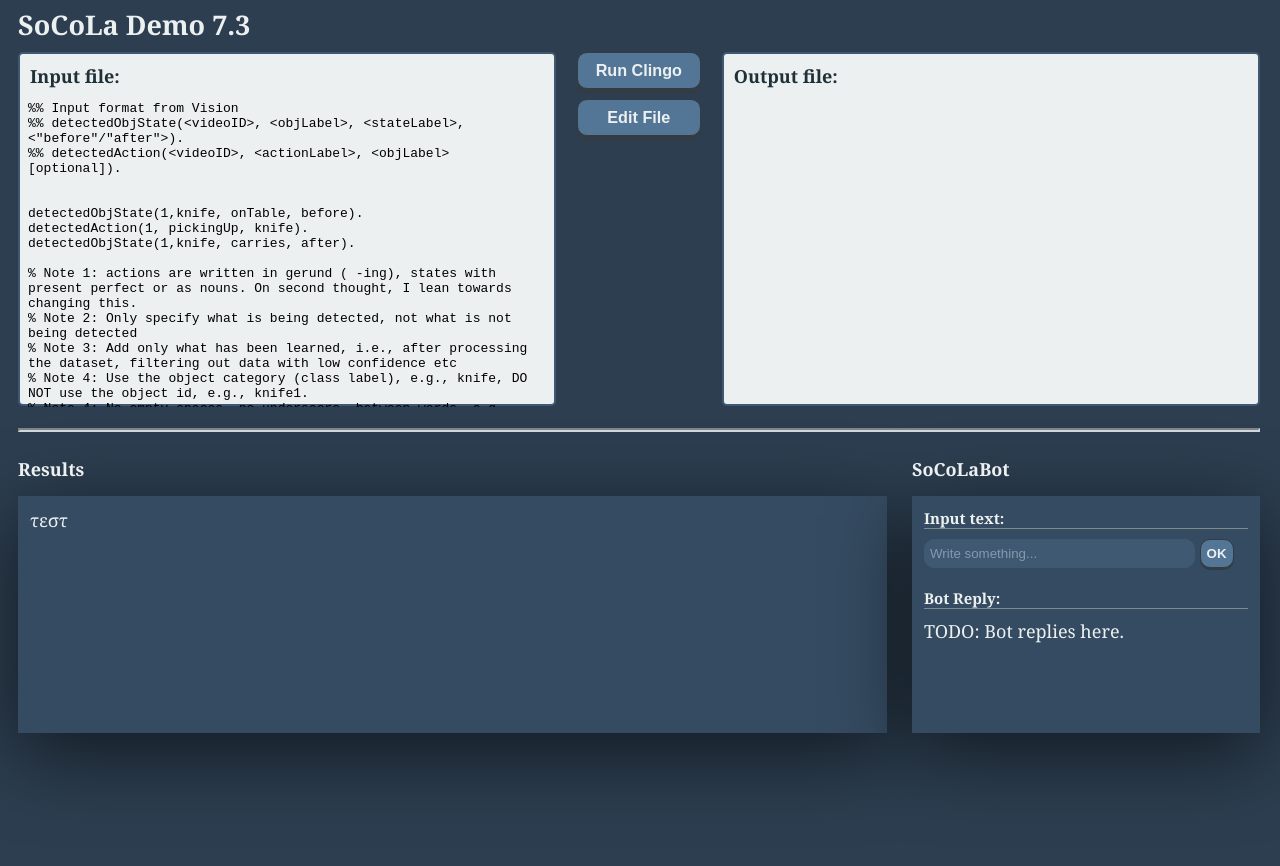
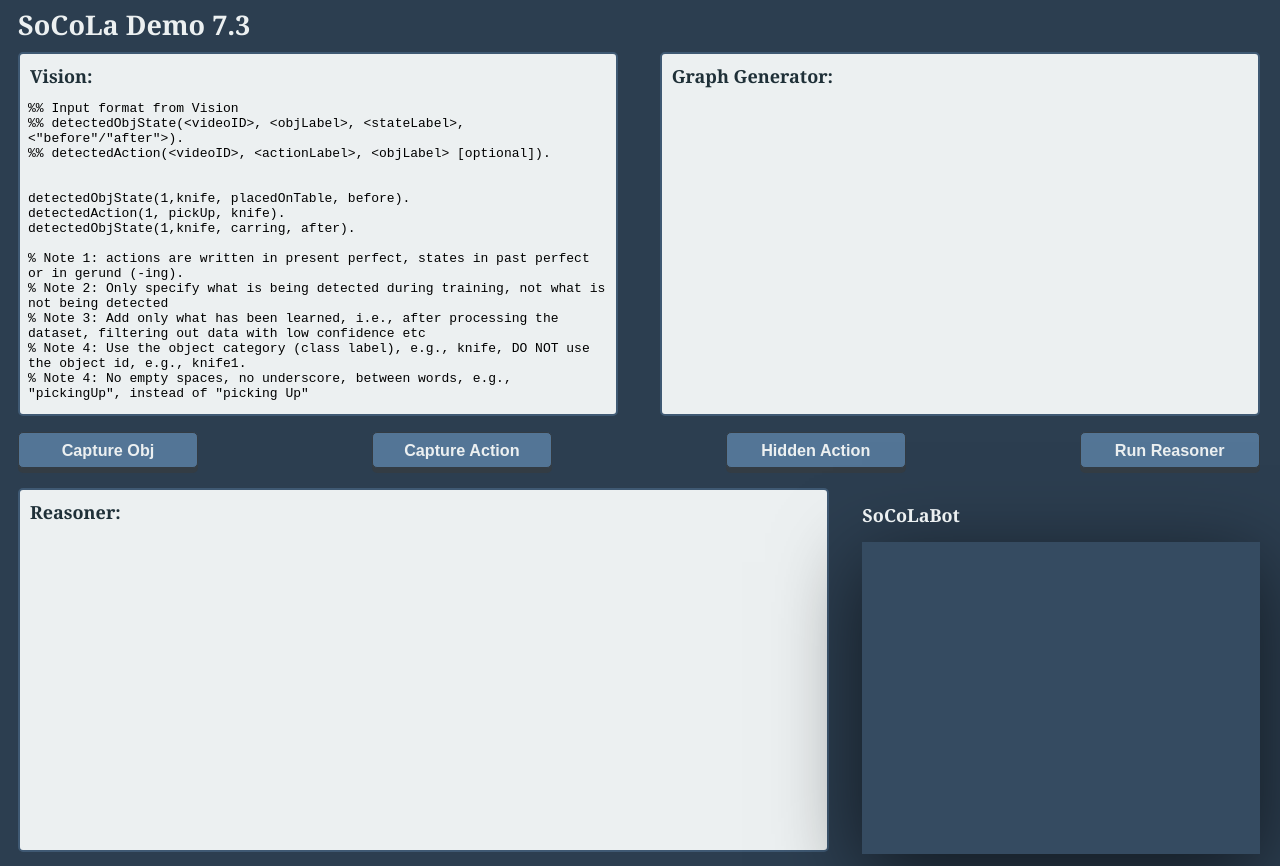
Before and after one commit to The-SoCoLa-Project/SoCoLa-Server, a website: page views/index.html in a window 1280 px wide. Drawn offline with nearby package versions, Linux system fonts and the light colour scheme.

Commit message:
implemented changes to UI

```diff
--- a/public/css/style.css
+++ b/public/css/style.css
@@ -40,15 +40,17 @@
 /********************************************************/
 .btn {
     /* outline: none; */
+    font-size: 0.9em;
+    line-height: 2em;
     cursor: pointer;
     font-weight: bold;
     text-align: center;
     transition: background 0.5s, color 0.5s;
-    line-height: 25px;
     color: rgb(236, 240, 241);
     background-color: rgb(83, 117, 150);
     border: 1px solid #333C44 !important;
     box-shadow: 0 5px #333C44;
+    border-radius: 5px;
 }
 
 .btn:hover, .btn:active, .btn:focus {
@@ -61,25 +63,6 @@
 .btn:active {
     transform: translateY(3px);
     box-shadow: 0 3px #333C44;
-}
-
-.inputText {
-    width: 80%;
-    line-height: 25px;
-    padding-left: 5px;
-    padding-right: 5px;
-    margin-bottom: 20px;
-    color: aliceblue;
-    background-color: rgb(63, 89, 115);
-    border: 1px solid rgb(63, 89, 115) !important;
-}
-
-.inputText:focus {
-    outline: none;
-}
-
-.inputText, .btn {
-    border-radius: 10px;
 }
 
 ::placeholder {
@@ -105,5 +88,75 @@
 }
 
 /********************************************************/
-/* MIDDLE/MAIN AREA */
+/* FILE DISPLAY AREAS */
 /********************************************************/
+#upperPart, #lowerPart {
+    height: 360px;
+    display: flex;
+    flex-direction: row;
+    flex-wrap: wrap;
+    justify-content: space-between;
+}
+
+.filesDisplay {
+    width: 48%;
+    height: 100%;
+    float: left;
+    background-color: rgb(236, 240, 241);
+    border: 2px solid rgb(63, 89, 115);
+    border-radius: 5px;
+}
+
+#reasoner {
+    width: 65%;
+}
+
+.filesDisplay > h2 {
+    margin-top: 10px;
+    margin-left: 10px;
+    margin-bottom: 0;
+    color: rgb(31, 48, 56);
+}
+
+/* object element that displays a file */
+.textFile {
+    overflow: hidden;
+    width: 100%;
+    height: 91%;
+}
+
+/********************************************************/
+/* BTN DISPLAY MIDDLE AREA */
+/********************************************************/
+.midArea_btns {
+    width: 100%;
+    display: flex;
+    justify-content: space-between;
+    margin-top: 20px;
+    margin-bottom: 20px;
+}
+
+.midArea_btns > button {
+    min-width: 120px;
+    width: 180px;
+    flex-direction: row;
+    flex-wrap: wrap;
+}
+
+
+/********************************************************/
+/* CHATBOT DISPLAY AREA */
+/********************************************************/
+#outerbotcontainer {
+    width: 32%;
+    height: 100%;
+}
+
+.botcontainer {
+    height: 80%;
+    padding: 10px;
+    border: 2px solid rgb(53, 75, 97);
+    background: rgb(53, 75, 97);
+    box-shadow: 0 20px 80px rgba(0,0,0,.6);
+    align-items: flex-start;
+}
--- a/public/js/script.js
+++ b/public/js/script.js
@@ -4,75 +4,22 @@
 
 // Onload, convert the .lp input file to text and display it inside component
 function onLoad() {
-    var txt = document.getElementById('inputFileText')
-    // var file = new File([""], "../reasoner/reasonerInit.txt");
-    // // file reader
-    // const reader = new FileReader();
-    // reader.readAsText(file);
-    // // file reading started
-    // reader.addEventListener('loadstart', function() {
-	//     console.log('File reading started');
-    // });
-    // // file reading finished successfully
-    // reader.addEventListener('load', function(e) {
-    //     txt.setAttribute('data', e.target.result)
-    //     var test = document.getElementById('resultsBox')
-    //     test.innerText = e.target.result
-    // })
-    // // file reading failed
-	// reader.addEventListener('error', function() {
-	//     alert('Error : Failed to read file');
-    // });
+    var txt = document.getElementById('visionFileText')
     txt.setAttribute('data', '../reasoner/visionInput.lp.txt')
     document.getElementById('interactionMsg').style.visibility = "hidden"
 }
 
-// const func = () => fetch(`https://localhost:80/api/reasoner/`, {
-//     method: "GET",
-//     headers: {
-//         "Content-Type": "text/plain"
-//     }
-// });
+// Make a GET request to the server using jquery
+const execJar = () => $.get("./api/reasoner/");
 
-const func = () => $.get("./api/reasoner/");
-
-// what happens when the Run Clingo btn is clicked
+// what happens when the Run Reasoner btn is clicked
 document.getElementById('runClingo').addEventListener('click', function(e) {
-    //test
-    var resultsBox = document.getElementById('resultsBox');
-    resultsBox.innerHTML = "run clingo button clicked";
-
-    var outputFile = document.getElementById('outputFileText');
-    outputFile.setAttribute('data', '/reasoner/reasonerOutput.txt');
-    func();
+    execJar();
+    // first run the jar, then load the file
+    var reasonerResult = document.getElementById('reasonerFileText');
+    reasonerResult.setAttribute('data', '/reasoner/reasonerOutput.txt');
     var msg = document.getElementById('interactionMsg');
     msg.style.visibility = "visible";
     msg.textContent = "Clingo has run successfully!";
     msg.style.color = "#5DA85D"
 })
-
-// what happens when the Edit File btn is clicked
-document.getElementById('editFile').addEventListener('click', function(e) {
-    //test
-    var resultsBox = document.getElementById('resultsBox');
-    resultsBox.innerHTML = "edit file button clicked";
-
-    var msg = document.getElementById('interactionMsg');
-    msg.style.visibility = "visible";
-    // msg.textContent = "Clingo has run successfully!";
-    // msg.style.color = "#5DA85D"
-})
-
-///////////////////////////////////////////////////////////////////////////////////////////
-// lower half - chatbot
-//
-// what happens when the OK btn in the chatbot area is clicked
-document.getElementById('ok').addEventListener('click', function() {
-    var inputTxt = document.getElementById('userInput').value
-    var reply = document.getElementById('botReply')
-    if (inputTxt == "") {
-        reply.innerText = "No input!"
-    } else {
-        reply.innerText = "You told me: " + inputTxt
-    }
-})
--- a/public/reasoner/reasonerOutput.txt
+++ b/public/reasoner/reasonerOutput.txt
@@ -1,4 +1,4 @@
-Reasoner Output - 30/09/2020 13:09:37
+Reasoner Output - 30/09/2020 15:38:40
 
 clingo version 5.4.0
 Reading from ./planner.lp
@@ -9,5 +9,5 @@
 
 Models       : 1
 Calls        : 1
-Time         : 0.002s (Solving: 0.00s 1st Model: 0.00s Unsat: 0.00s)
+Time         : 0.008s (Solving: 0.00s 1st Model: 0.00s Unsat: 0.00s)
 CPU Time     : 0.000s
--- a/public/reasoner/visionInput.lp.txt
+++ b/public/reasoner/visionInput.lp.txt
@@ -3,39 +3,12 @@
 %% detectedAction(<videoID>, <actionLabel>, <objLabel> [optional]).
 
 
-detectedObjState(1,knife, onTable, before).
-detectedAction(1, pickingUp, knife).
-detectedObjState(1,knife, carries, after).
+detectedObjState(1,knife, placedOnTable, before).
+detectedAction(1, pickUp, knife).
+detectedObjState(1,knife, carring, after).
 
-% Note 1: actions are written in gerund ( -ing), states with present perfect or as nouns. On second thought, I lean towards changing this.
-% Note 2: Only specify what is being detected, not what is not being detected
+% Note 1: actions are written in present perfect, states in past perfect or in gerund (-ing).
+% Note 2: Only specify what is being detected during training, not what is not being detected
 % Note 3: Add only what has been learned, i.e., after processing the dataset, filtering out data with low confidence etc
 % Note 4: Use the object category (class label), e.g., knife, DO NOT use the object id, e.g., knife1.
 % Note 4: No empty spaces, no underscore, between words, e.g., "pickingUp", instead of "picking Up"
-
-
-
-%%%% Axiomatization based on Vision
-
-%%%% Fluent Definitions
-fluent(currentState(Obj, State)) :-
-   detectedObjState(_, Obj, State, _).
-
-
-
-%%%% Event Definitions
-event(Action) :-
-   detectedAction(_, Action, _).
-
-
-
-initiates(Action, currentState(Obj, State), T) :-
-   detectedAction(ID, Action, _),
-   detectedObjState(ID, Obj, State, after),
-   time(T).
-
-terminates(Action, currentState(Obj, State), T) :-
-   detectedObjState(ID, Obj, State, before),
-   detectedAction(ID, Action, _),
-   not detectedObjState(ID, Obj, State, after),
-   time(T).
--- a/views/index.html
+++ b/views/index.html
@@ -5,8 +5,7 @@
     <meta name="author" content="Nena Basina">
     <meta name="description" content="Testing page for the SoCoLa Demo 7.3">
     <title>SoCoLa Demo</title>
-    <link rel="stylesheet" type="text/css" href="/css/oldstyle.css">
-    <!-- <link rel="stylesheets" href="../public/css/style.css"> -->
+    <link rel="stylesheet" type="text/css" href="/css/style.css">
     <script src="https://ajax.googleapis.com/ajax/libs/jquery/3.5.1/jquery.min.js"></script>
 </head>
 <body onload="onLoad()">
@@ -14,71 +13,37 @@
         <h1>SoCoLa Demo 7.3</h1>
         <span id="interactionMsg"></span>
     </section>
-    <section id="object_info_external">
-        <!-- <h2>Object Info</h2> -->
-        <div class="flex_container">
-            <div class="flexbox_menu">
-                <!-- display inout files -->
-                <div id="inputFiles" class="filesDisplay">
-                    <h2>Input file:</h2>
-                    <object id="inputFileText" class="textFile"
-                        ></object>
-                </div>
-                <div class="btnDisplay">
-                    <button id="runClingo" class="btn">Run Clingo</button>
-                    <button id="editFile" class="btn"><span>Edit File</span></button>
-                </div>
-                <!-- display the output file -->
-                <div id="outputFile" class="filesDisplay">
-                    <h2>Output file:</h2>
-                    <object id="outputFileText" class="textFile" type="text/plain"
-                        standby="Run Clingo to get the results"></object>
-                </div>
-
-                <!-- <div id="objectName"    class="objectInfo">
-                    <h4>Object Name</h4>
-                    <div class="objectInfoBox">object name displayed here</div>
-                </div>
-                <div id="actions"       class="objectInfo">
-                    <h4>Actions</h4>
-                    <div class="objectInfoBox">actions applicable to the object</div>
-                </div>
-                <div id="objectStates"  class="objectInfo">
-                    <h4>Object States</h4>
-                    <div class="objectInfoBox">states the object can be found into</div>
-                </div> -->
+    <section id="mainArea">
+        <div id="upperPart">
+            <div id="vision" class="filesDisplay">
+                <h2>Vision:</h2>
+                <object id="visionFileText" class="textFile"></object>
+            </div>
+            <div id="graphGenerator" class="filesDisplay">
+                <h2>Graph Generator:</h2>
+                <object id="graphGenFileText" class="textFile"></object>
             </div>
         </div>
-    </section>
-    <hr size="2">
-    <section id="bot_and_results">
-        <div class="flex_container">
-            <div class="flexbox_menu">
-                <div id="results_container">
-                    <h2>Results</h2>
-                    <div id="resultsBox">τεστ</div>
-                </div>
-                <div id="outerbotcontainer">
-                    <h2>SoCoLaBot</h2>
-                    <div class="botcontainer">
-                        <div class="bot">
-                            <h5>Input text:</h5>
-                            <div id="inputDiv">
-                                <input type="text" id="userInput" class="inputText" placeholder="Write something...">
-                                <button id="ok" class="btn">OK</button>
-                            </div>
-                            <h5>Bot Reply:</h5>
-                            <div id="outputDiv">
-                                <span id="botReply">TODO: Bot replies here.</span>
-                            </div>
-                        </div>
-                    </div>
+        <div class="midArea_btns">
+            <button id="captureObj"     class="btn">Capture Obj</button>
+            <button id="captureAction"  class="btn">Capture Action</button>
+            <button id="hiddenAction"   class="btn">Hidden Action</button>
+            <button id="runClingo"      class="btn">Run Reasoner</button>
+        </div>
+        <div id="lowerPart">
+            <div id="reasoner" class="filesDisplay">
+                <h2>Reasoner:</h2>
+                <object id="reasonerFileText" class="textFile"></object>
+            </div>
+            <div id="outerbotcontainer">
+                <h2>SoCoLaBot</h2>
+                <div class="botcontainer">
+
                 </div>
             </div>
         </div>
     </section>
     <!-- will not work if put into the head area -->
     <script src="/js/script.js"></script>
-    <!-- <script src="../public/js/script.js"></script> -->
 </body>
 </html>
```
Also changed, not shown: public/js/oldscript.js (added, +78 -0 lines), views/newindex.html (deleted, +0 -28 lines), views/oldindex.html (added, +84 -0 lines).
